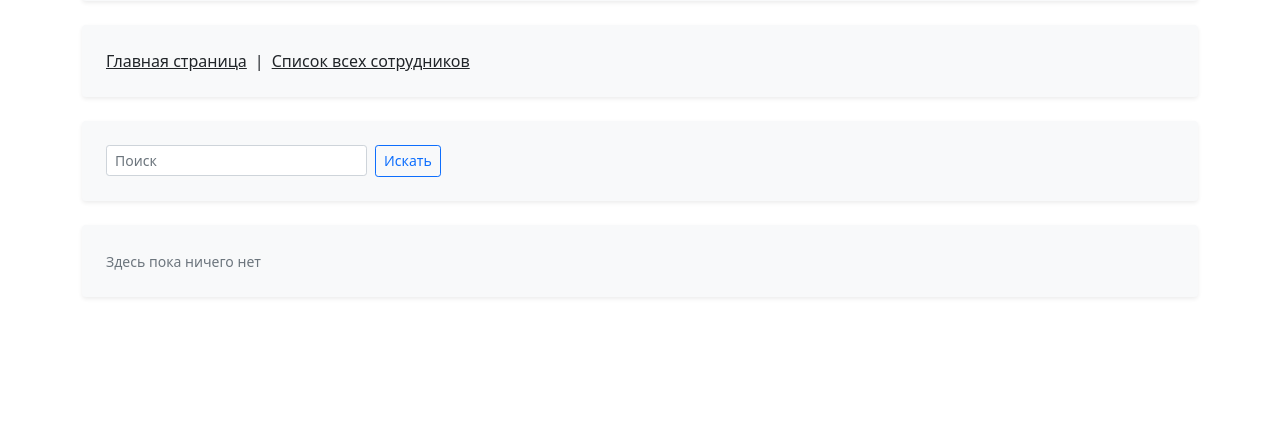
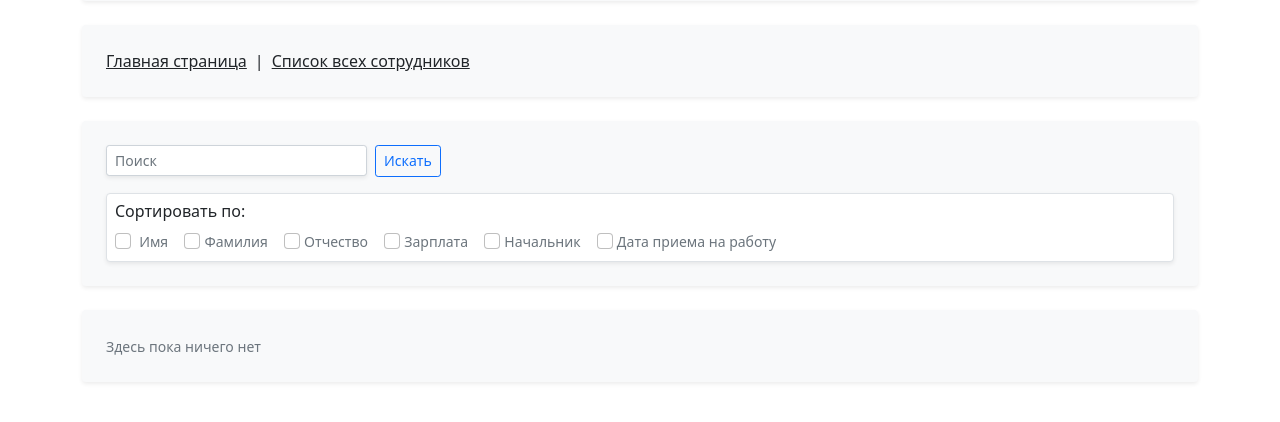
Before and after one commit to BorisPlaton/abz_task, a Django app: page /employees_list/ in a window 1280 px wide. Shown: the part 165-587 px from the top of the page. Run offline with Django 4.2, Linux system fonts and the light colour scheme; data that the repository does not hold is empty.

Commit message:
Search sorting

```diff
--- a/abz_task/employees/services/services.py
+++ b/abz_task/employees/services/services.py
@@ -38,6 +38,8 @@ def get_employees_by_keyword(keyword: str) -> Optional[QuerySet]:
     """
     Возвращает `QuerySet` из работников, у которых поле совпадает
     со значением `keyword`.
+
+    :param keyword: Строка, по которой ищутся совпадения в полях записи.
     """
 
     if not keyword:
@@ -55,17 +57,24 @@ def get_employees_by_keyword(keyword: str) -> Optional[QuerySet]:
             )
 
 
+def save_employee_from_form(form: EmployeeEditForm) -> Employee:
+    """
+    Сохраняет данные пользователя из формы.
 
-def save_employee_from_form(form: EmployeeEditForm) -> Employee:
-    """Сохраняет данные пользователя из формы"""
+    :param form: экземпляр `EmployeeEditForm` класса.
+    """
 
     employee = form.save()
 
     return employee
 
 
-def change_employee_photo(employee_photo):
-    """Урезает загруженную фотографию работника до разрешенных размеров"""
+def change_employee_photo(employee_photo: str) -> None:
+    """
+    Урезает загруженную фотографию работника до разрешенных размеров.
+
+    :param employee_photo: Название фотографии.
+    """
 
     # Меняем только загруженные фотографии
     if employee_photo != Employee._meta.get_field('employee_photo').default:
@@ -80,8 +89,45 @@ def delete_employee_photo(employee) -> None:
 
     Если это не стандартное фото, то удаляет его и ставит фото по умолчанию,
     иначе ничего не делает.
+
+    :param employee: экземпляр `Employee` класса.
     """
 
     if employee.employee_photo != Employee._meta.get_field('employee_photo').default:
         employee.employee_photo = Employee._meta.get_field('employee_photo').default
         employee.save()
+
+
+def collect_search_bar_info(request) -> tuple[str, list[str]]:
+    """
+    Возвращает значение параметров из строки url после поиска сотрудника.
+
+    :param request: `GET` запрос.
+    """
+
+    fields_name = [
+        'first_name',
+        'second_name',
+        'patronymic',
+        'payment',
+        'parent__second_name',
+        'date_employment',
+    ]
+
+    keyword = request.get('keyword', '')
+
+    fields_sort = [field_name for field_name in fields_name if request.get(field_name)]
+
+    return keyword, fields_sort
+
+
+def sort_by_field_options(models: QuerySet, fields: list[str]) -> QuerySet:
+    """
+    Сортирует `models` по полям `options` в порядке возрастания.
+
+    :param models: `Queryset`.
+    :param fields: поля, по которым нужно отсортировать `models`. Сортировка
+        происходит в той последовательности, в которой лежат названия полей.
+    """
+
+    return models.order_by(*fields).all()
--- a/abz_task/employees/views.py
+++ b/abz_task/employees/views.py
@@ -22,7 +22,12 @@ def home(request):
 def employees_list(request):
     """Список всех сотрудников"""
 
-    employees = sv.get_employees_by_keyword(request.GET.get('keyword'))
+    keyword, options = sv.collect_search_bar_info(request.GET)
+    employees = sv.sort_by_field_options(
+        sv.get_employees_by_keyword(keyword),
+        options
+    )
+
     return render(request, 'employees/employees_list.html',
                   {
                       'employees': employees,
--- a/abz_task/templates/includes/search_bar.html
+++ b/abz_task/templates/includes/search_bar.html
@@ -2,12 +2,57 @@
     <div class="p-4 mt-4 rounded bg-light shadow-sm">
         <form action="{% url 'employees:employees_list' %}" method="get">
             <div class="row g-2">
-                <div class="col-3">
-                    <input type="text" class="form-control form-control-sm" placeholder="Поиск" name="keyword">
+
+                <div class="col-lg-3 col">
+                    <input type="text" class="form-control form-control-sm shadow-sm" placeholder="Поиск"
+                           name="keyword">
                 </div>
+
                 <div class="col-auto">
                     <button type="submit" class="btn btn-outline-primary btn-sm"><small></small>Искать</button>
                 </div>
+
+                <div class="col-12">
+                    <div class="rounded border bg-white p-2 mt-2 shadow-sm">
+                        <h5 class="fs-6">Сортировать по:</h5>
+
+                        <div class="row text-secondary g-3">
+                            <div class="col-auto">
+                                <input type="checkbox" class="form-check-input me-1" placeholder="Поиск"
+                                       name="first_name">
+                                <small>Имя</small>
+                            </div>
+
+                            <div class="col-auto">
+                                <input type="checkbox" class="form-check-input " placeholder="Поиск" name="second_name">
+                                <small>Фамилия</small>
+                            </div>
+
+                            <div class="col-auto">
+                                <input type="checkbox" class="form-check-input " placeholder="Поиск" name="patronymic">
+                                <small>Отчество</small>
+                            </div>
+
+                            <div class="col-auto">
+                                <input type="checkbox" class="form-check-input " placeholder="Поиск" name="payment">
+                                <small>Зарплата</small>
+                            </div>
+
+                            <div class="col-auto">
+                                <input type="checkbox" class="form-check-input " placeholder="Поиск" name="parent__second_name">
+                                <small>Начальник</small>
+                            </div>
+
+                            <div class="col-auto">
+                                <input type="checkbox" class="form-check-input " placeholder="Поиск"
+                                       name="date_employment">
+                                <small>Дата приема на работу</small>
+                            </div>
+
+                        </div>
+                    </div>
+                </div>
+
             </div>
         </form>
     </div>
```
Also changed, not shown: abz_task/employees/migrations/0008_alter_employee_options_alter_employee_employee_photo.py (added).
